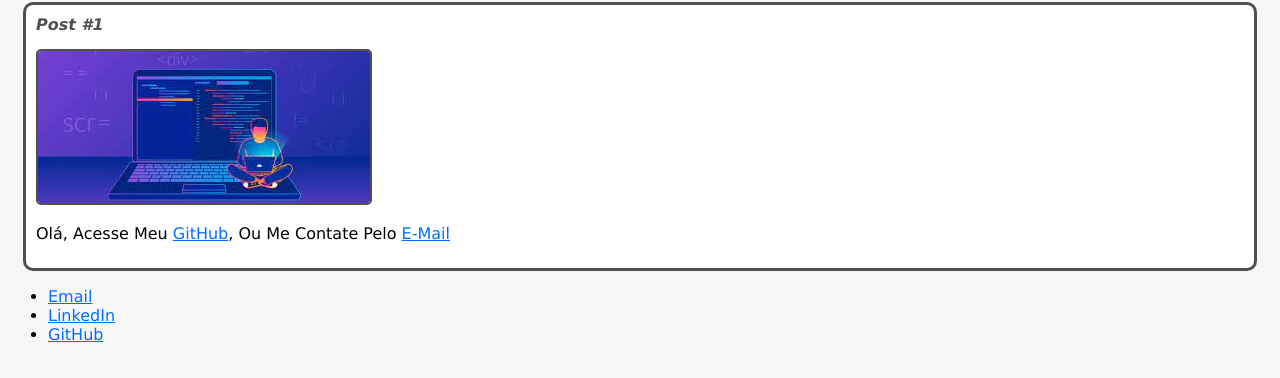
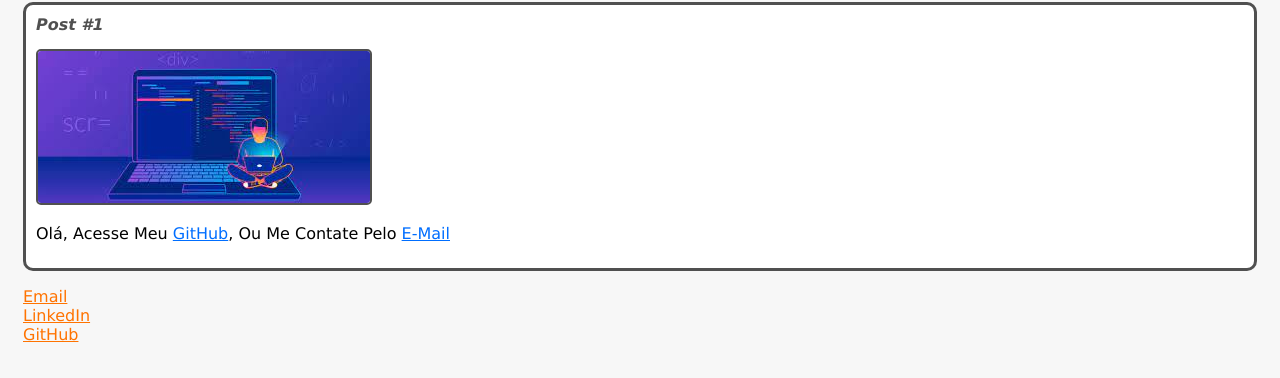
Before and after one commit to lpvasco/Estudos_html_css, a plain HTML site: page index.html in a window 1280 px wide. Shown: the part 422-800 px from the top of the page. Drawn offline with Linux system fonts and the light colour scheme.

Commit message:
Estilizando listas

```diff
--- a/index.html
+++ b/index.html
@@ -25,7 +25,7 @@
             </article>
         </section>
         <footer>
-            <ul>
+            <ul class="contacts_list">
                 <li>
                     <a href="mailto:lucasp_vasco@hotmail.com">Email</a>
                 </li>
--- a/style.css
+++ b/style.css
@@ -43,3 +43,12 @@ a {
     border: 2px solid #505050;
     border-radius: 5px;
 }
+
+.contacts_list {
+    list-style-type: none;
+    padding-left: 15px;
+}
+
+.contacts_list li a {
+    color: rgb(255, 115, 0);
+}
```
